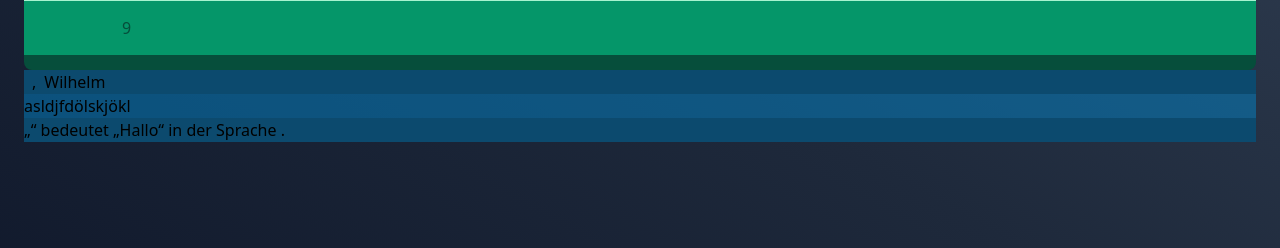
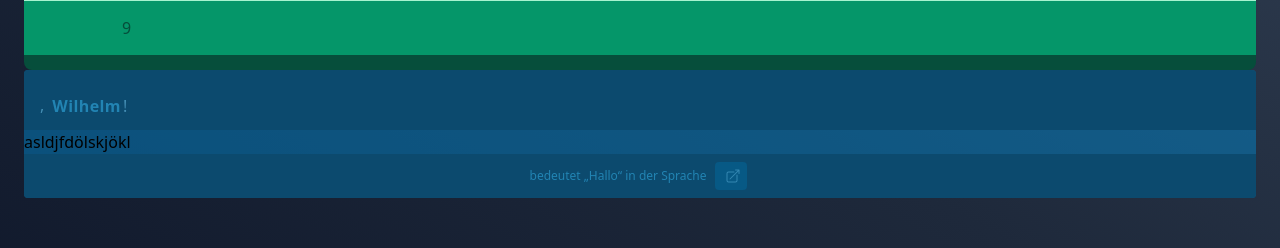
Before and after one commit to Phelxos/faggio, a Next.js app: page / in a window 1280 px wide. Shown: the part 407-655 px from the top of the page. Built offline with nearby package versions, Linux system fonts and the light colour scheme; no server answers.

Commit message:
create header of greeting

```diff
--- a/components/home/Greeting.tsx
+++ b/components/home/Greeting.tsx
@@ -1,5 +1,6 @@
 import React, { useEffect, useState } from "react";
 import useGreeting from "../../stores/SGreeting";
+import Icon from "../icons/Icon";
 
 export default function Greeting() {
   const greeting = useGreeting((s) => s.greeting);
@@ -7,15 +8,31 @@ export default function Greeting() {
   const user = "Wilhelm";
   return (
     <div className="w-full rounded bg-sky-600/50">
-      <div className="flex items-end gap-2 bg-sky-900">
-        <span className="text-3xl font-thin">{greeting}</span>
-        {", "}
-        <span>{user}</span>
+      <div className="flex items-end gap-2 rounded-t bg-sky-900 p-3">
+        <div>
+          <span className="text-3xl font-thin text-sky-300">{greeting}</span>
+          <span className="ml-1 font-light text-sky-300/50">,</span>
+        </div>
+        <div>
+          <span className="font-bold tracking-wide text-sky-400/50">
+            {user}
+          </span>
+          <span className=" ml-[2px] font-light text-sky-300/50">!</span>
+        </div>
       </div>
       <div>asldjfdölskjökl</div>
-      <div className="bg-sky-900">
-        {`„${greeting}“ bedeutet „Hallo“ in der Sprache `}
-        <span className="italic">{languageInGerman}</span>.
+      <div className="relative flex items-center justify-center gap-1 rounded-b bg-sky-900 p-2 text-xs text-sky-400/50">
+        <div>
+          <span className="italic">{greeting}</span> bedeutet „
+          <span>Hallo</span>“ in der Sprache{" "}
+        </div>
+        <a
+          className="mx-1 flex items-center gap-1 rounded bg-sky-800 p-[6px] text-sky-300/75"
+          href={`https://www.google.de/search?q=${languageInGerman}`}
+        >
+          <span>{languageInGerman}</span>
+          <Icon icon="arrowTopRightOnSquare" className="h-4 w-4 opacity-50" />
+        </a>
       </div>
     </div>
   );
```
